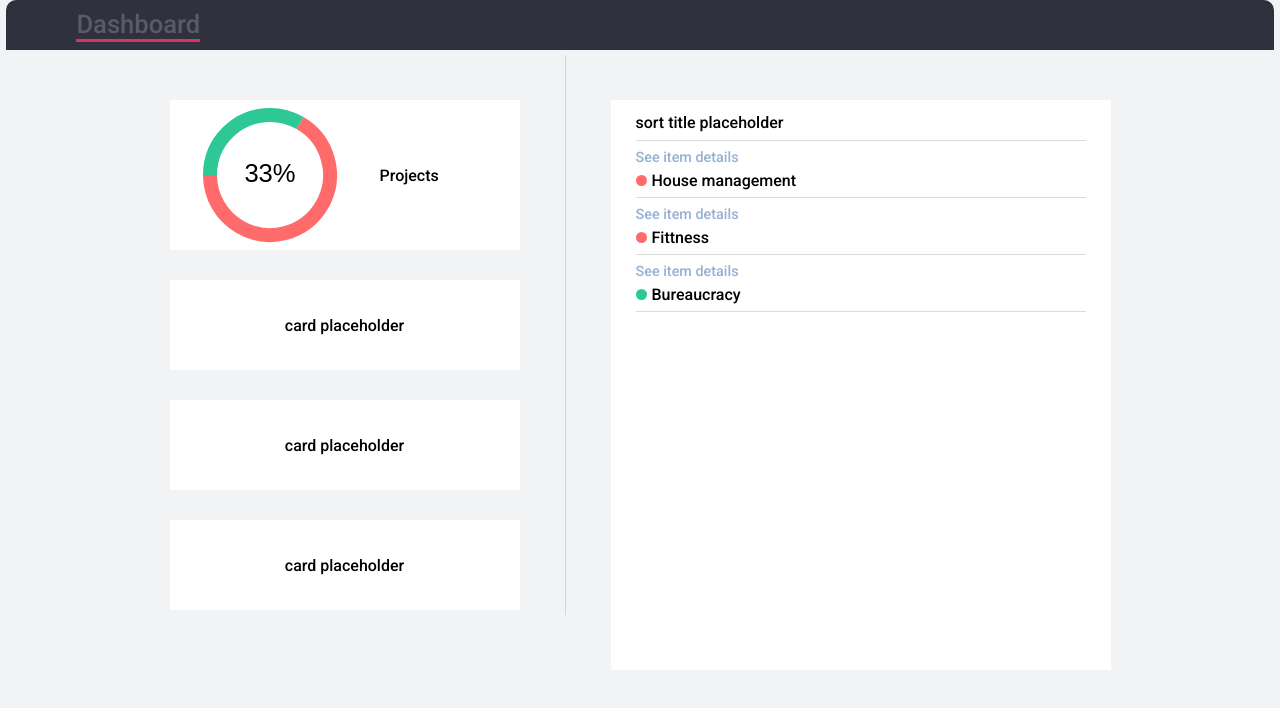
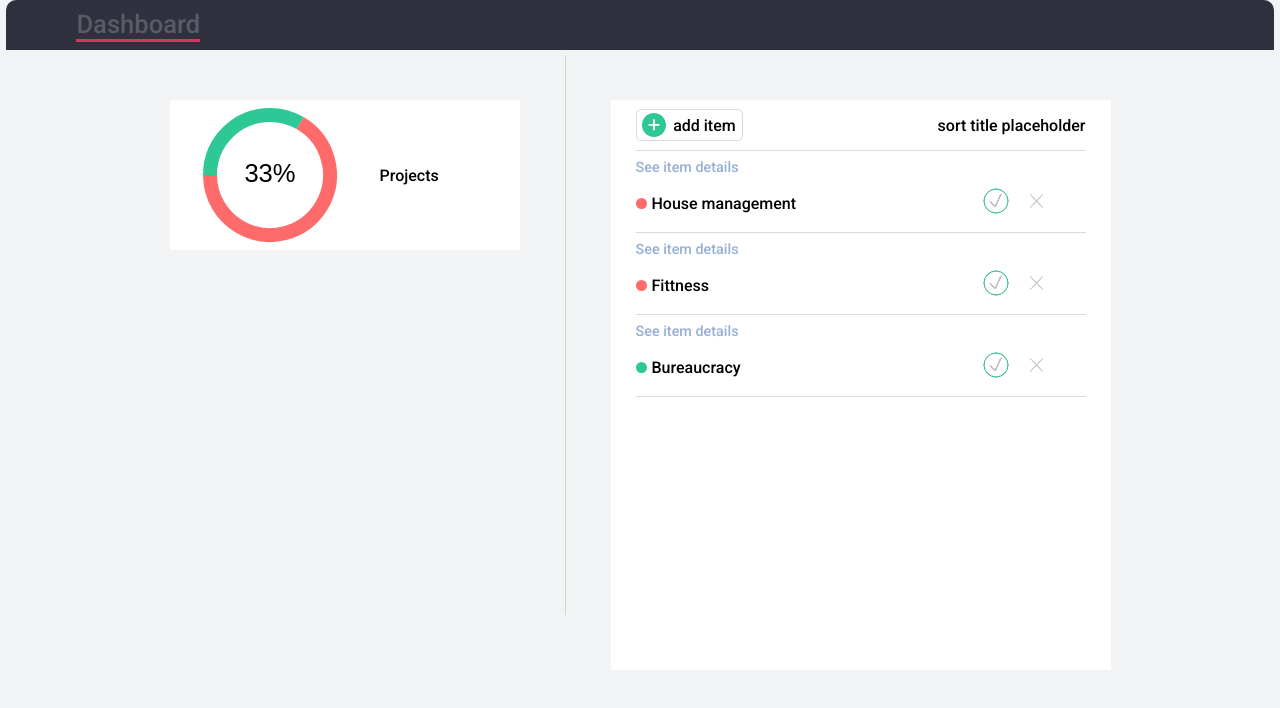
Before and after one commit to AlonJoshua/vue-todo-list, a Vue app: page / in a window 1280 px wide. Shown: the top 708 px of the page. Built offline with nearby package versions, Linux system fonts and the light colour scheme.

Commit message:
New abilities: Create and delete items (delete uses a recursion loop)

```diff
--- a/src/App.vue
+++ b/src/App.vue
@@ -16,7 +16,10 @@
             <middle-line></middle-line>
             <right-bar :rightBarCurrViewData="currBarsView"
                        :sortOptions="sortOptions"
-                       v-on:itemDetailsClickHandler="ChangeToItemView($event)">
+                       v-on:addBtnClick="addNewItem"
+                       v-on:itemDetailsClickHandler="ChangeToItemView($event)"
+                       v-on:doneIconClickHandler="updateItemStatus($event)"
+                       v-on:deleteIconClickHandler="deleteItem($event)">
             </right-bar>
         </div>
     </div>
@@ -58,7 +61,7 @@ export default {
                 sortedTasksMap: null,
                 firstTimeSort: true
             },
-            taskStatuses: {
+            itemStatuses: {
                 DONE: "Done",
                 OPEN: "Open",
                 CLOSE: "Close"
@@ -84,8 +87,8 @@ export default {
             }
             this.currBarsView = itemData;
         },
-        addNewTask(list) {
-            list.tasks.unshift({
+        addNewItem() {
+            this.currBarsView.items.unshift({
                 id: Date.now(),
                 name: "",
                 status: "Open",
@@ -97,11 +100,11 @@ export default {
         removeTask(task, list) {
             list.tasks.splice(this.findtaskIndex(list.id, task.id), 1);
         },
-        statusChange(task) {
-            if (task.status === this.taskStatuses.OPEN) {
-                task.status = this.taskStatuses.DONE;
-            } else if (task.status === this.taskStatuses.DONE) {
-                task.status = this.taskStatuses.OPEN;
+        updateItemStatus(itemData) {
+            if (itemData.status === this.itemStatuses.OPEN) {
+                itemData.status = this.itemStatuses.DONE;
+            } else if (itemData.status === this.itemStatuses.DONE) {
+                itemData.status = this.itemStatuses.OPEN;
             }
         },
         setListView(data) {
@@ -130,10 +133,20 @@ export default {
                 list.name = value;
             }
         },
-        deleteList(index) {
-            console.log("index: ", index);
-            console.log("list: ", this.lists[index]);
-            this.lists.splice(index, 1);
+        deleteItem(itemData) {
+            function recurse (arr) {
+                for (let i = 0; i < arr.length; i++) {
+                    if (arr[i].id === itemData.id) {
+                    arr.splice(i, 1);
+                    } else {
+                        if (typeof arr[i] === "object"
+                            && Object.prototype.hasOwnProperty.call(arr[i], 'items')) {
+                            recurse(arr[i].items);
+                        }
+                    }
+                }
+            }
+            recurse(this.defaultMainView.items);
         },
         findListIndex(id) {
             return this.lists.findIndex(l => l.id === id)
--- /dev/null
+++ b/src/components/icons/delete-icon.vue
@@ -0,0 +1,51 @@
+<template>
+  <div class="delete-icon-wrapper"
+       @click="deleteIconClickHandler">
+     <canvas class="delete-icon" width="40px" height="40px"></canvas>
+  </div>
+</template>
+
+<script>
+export default {
+  props: {
+    itemData: {}
+  },
+  methods: {
+    deleteIconClickHandler() {
+      this.$emit("deleteIconClickHandler", this.itemData);
+    },
+    draw() {
+      const canvases = document.getElementsByClassName("delete-icon");
+      for (let i = 0; i < canvases.length; i++) {
+      const ctx = canvases[i].getContext("2d");
+      ctx.lineWidth = 1;
+      ctx.strokeStyle = "rgb(200, 200, 200)"
+      ctx.beginPath();
+      ctx.moveTo(14, 13);
+      ctx.lineTo(27, 27);
+      ctx.moveTo(14, 27);
+      ctx.lineTo(27, 13);
+      ctx.stroke();
+      ctx.beginPath();
+
+        // ctx.arc(x, y, radius, startAngle, endAngle);
+        // ctx.stroke();
+      }
+    }
+  },
+  watch: {
+    itemStatus: function() {
+      this.draw();
+    }
+  },
+  mounted() {
+    this.draw();
+  }
+}
+</script>
+
+<style>
+img {
+  color: rgb(212, 212, 212);
+}
+</style>
--- /dev/null
+++ b/src/components/icons/done-icon.vue
@@ -0,0 +1,62 @@
+<template>
+  <div class="done-icon-wrapper" @click="doneIconClickHandler">
+     <canvas class="done-icon" width="40px" height="40px"></canvas>
+  </div>
+</template>
+
+<script>
+export default {
+  props: {
+    itemStatus: {}
+  },
+  methods: {
+    doneIconClickHandler() {
+      this.$emit("doneIconClickHandler");
+    },
+    draw() {
+      const canvases = document.getElementsByClassName("done-icon");
+      for (let i = 0; i < canvases.length; i++) {
+      const ctx = canvases[i].getContext("2d");
+      const x = canvases[i].width / 2;
+      const y = canvases[i].height / 2;
+      const radius = 12;
+      const startAngle = 0;
+      const endAngle = 2 * Math.PI;
+      ctx.lineWidth = 1;
+
+      ctx.beginPath();
+      ctx.moveTo(14, 20);
+      ctx.lineTo(19, 26);
+      ctx.lineTo(25, 13);
+      ctx.stroke();
+
+      ctx.beginPath();
+      if (this.itemStatus === "Done") {
+        ctx.strokeStyle = "rgb(46, 200, 151)"
+        ctx.arc(x, y, radius, startAngle, endAngle);
+        ctx.stroke();
+      } else {
+        ctx.strokeStyle = "rgb(200, 200, 200)"
+        ctx.arc(x, y, radius, startAngle, endAngle);
+        ctx.stroke();
+      }
+
+      }
+    }
+  },
+  watch: {
+    itemStatus: function() {
+      this.draw();
+    }
+  },
+  mounted() {
+    this.draw();
+  }
+}
+</script>
+
+<style>
+img {
+  color: rgb(212, 212, 212);
+}
+</style>
--- /dev/null
+++ b/src/components/icons/svg-button-template.vue
@@ -0,0 +1,21 @@
+<template>
+  <div class="icon-wrapper">
+      <img class="icon" :src="iconData.src" :width="iconData.iconSize.width" alt="">
+  </div>
+</template>
+
+<script>
+// import SVGs from "../../../images.json"
+
+export default {
+    props: {
+        iconData: {}
+    }
+}
+</script>
+
+<style lang="scss" scoped>
+.icon-wrapper {
+    width: 25px;
+}
+</style>
--- a/src/components/progress-bar/progress-bar.vue
+++ b/src/components/progress-bar/progress-bar.vue
@@ -16,8 +16,8 @@ export default {
         draw() {
             const canvas = document.getElementById('progress-bar-canvas');
             const ctx = canvas.getContext("2d");
-            let x = canvas.width / 2;
-            let y = canvas.height / 2;
+            const x = canvas.width / 2;
+            const y = canvas.height / 2;
             let radius = 60;
             let redArcStartAngle = this.calculateProgressBar.redArc.startAngle;
             let redArcEndAngle = this.calculateProgressBar.redArc.endAngle;
--- a/src/containers/left-side-bar/left-side-bar.vue
+++ b/src/containers/left-side-bar/left-side-bar.vue
@@ -2,19 +2,14 @@
   <div class="left-bar-wrapper">
       <over-view :leftBarCurrViewData="leftBarCurrViewData">
       </over-view>
-      <status-card></status-card>
-      <status-card></status-card>
-      <status-card></status-card>
   </div>
 </template>
 
 <script>
 import overView from "./overview-card/overview-card.vue"
-import StatusCard from "../../components/statuses/left-bar-status-card/lef-bar-status-card.vue"
 export default {
     components: {
-        overView,
-        StatusCard
+        overView
     },
     props: {
         leftBarCurrViewData: {}
--- a/src/containers/right-side-bar/right-bar-item/right-bar-item.vue
+++ b/src/containers/right-side-bar/right-bar-item/right-bar-item.vue
@@ -3,23 +3,36 @@
       <item-info-btn :itemData="itemData"
                      v-on:itemDetailsClickHandler="itemDetailsClickHandler($event)">
       </item-info-btn>
-      <div class="item-title-wrapper">
+      <div class="item-content-wrapper">
           <status-dot :itemStatus="itemData.status"></status-dot>
           <div class="item-title">{{itemData.name}}</div>
-    </div>
+          <div class="action-icons-wrapper">
+              <done-icon :itemStatus="itemData.status"
+                         v-on:doneIconClickHandler="doneIconClickHandler(itemData)"></done-icon>
+              <delete-icon :itemData="itemData"
+                           v-on:deleteIconClickHandler="deleteIconClickHandler($event)">
+              </delete-icon>
+          </div>
+      </div>
+
   </div>
 </template>
 
 <script>
 import statusDot from "../../../components/statuses/status-dot/status-dot.vue"
 import itemInfoBtn from "../item-info-btn/item-info-btn.vue"
+import doneIcon from "../../../components/icons/done-icon.vue"
+import deleteIcon from "../../../components/icons/delete-icon.vue"
+
 export default {
     props: {
         itemData: {}
     },
     components: {
         statusDot,
-        itemInfoBtn
+        itemInfoBtn,
+        doneIcon,
+        deleteIcon
     },
     data() {
         return {}
@@ -27,6 +40,12 @@ export default {
     methods: {
         itemDetailsClickHandler(itemData) {
             this.$emit("itemDetailsClickHandler", itemData);
+        },
+        doneIconClickHandler(itemData) {
+            this.$emit("doneIconClickHandler", itemData);
+        },
+        deleteIconClickHandler(itemData) {
+            this.$emit("deleteIconClickHandler", itemData);
         },
         setCurrStatus() {
             let isAllItemsStatusesDone = true;
@@ -54,14 +73,19 @@ export default {
     padding-bottom: 2px;
     width: 450px;
     box-shadow: 0 1px 0px 0px rgb(218, 218, 218);
-    .item-title-wrapper {
+    .item-content-wrapper {
         display: flex;
         align-items: center;
+        width: 420px;
         margin-top: 5px;
         margin-bottom: 5px;
         .item-title {
         margin-left: 5px;
         }
     }
+    .action-icons-wrapper {
+        display: flex;
+        margin-left: auto;
+    }
 }
 </style>
--- a/src/containers/right-side-bar/right-bar-top-manu/right-bar-top-manu.vue
+++ b/src/containers/right-side-bar/right-bar-top-manu/right-bar-top-manu.vue
@@ -1,22 +1,60 @@
 <template>
   <div class="right-bar-top-manu-wrapper">
-      <div class="changing-sort-by-title">sort title placeholder</div>
+    <div class="add-btn-wrapper" @click="addBtnClick">
+      <icon-btn class="add-btn-icon" :iconData="addBtnData"></icon-btn>
+      <label class="add-btn-label" for=""> {{addBtnData.label}} </label>
+
+    </div>
+    <div class="changing-sort-by-title">sort title placeholder</div>
+
   </div>
 </template>
 
 <script>
+import iconBtn from "../../../components/icons/svg-button-template.vue"
+
 export default {
-
+  components: {
+    iconBtn
+  },
+  data() {
+    return {
+      addBtnData: {
+        src: require("../../../assets/plus.svg"),
+        label: "add item",
+        iconSize: {
+          width: "24px"
+        }
+      }
+    }
+  },
+  methods: {
+    addBtnClick() {
+      this.$emit("addBtnClick");
+    }
+  }
 }
 </script>
 
 <style lang="scss" scoped>
 .right-bar-top-manu-wrapper {
     display: flex;
+    justify-content: space-between;
     align-items: center;
-    margin-top: 5px;
     width: 450px;
-    height: 35px;
+    height: 50px;
     box-shadow: 0 1px 0px 0px rgb(218, 218, 218);
+    .add-btn-wrapper {
+      display: flex;
+      justify-content: space-evenly;
+      border: 1px solid rgb(218, 218, 218);
+      border-radius: 5px;
+      align-items: center;
+      width: 105px;
+      height: 30px;
+      .add-btn-icon {
+        display: flex;
+      }
+    }
 }
 </style>
--- a/src/containers/right-side-bar/right-side-bar.vue
+++ b/src/containers/right-side-bar/right-side-bar.vue
@@ -2,12 +2,13 @@
 
 <template>
   <div class="right-bar-wrapper">
-      <right-bar-top-manu></right-bar-top-manu>
+      <right-bar-top-manu v-on:addBtnClick="addBtnClick"></right-bar-top-manu>
       <right-bar-item v-for="(item, index) in rightBarCurrViewData.items"
                       :key="index"
                       :itemData="item"
-
-                      v-on:itemDetailsClickHandler="itemDetailsClickHandler($event)">
+                      v-on:doneIconClickHandler="doneIconClickHandler($event)"
+                      v-on:itemDetailsClickHandler="itemDetailsClickHandler($event)"
+                      v-on:deleteIconClickHandler="deleteIconClickHandler($event)">
       </right-bar-item>
   </div>
 </template>
@@ -31,8 +32,14 @@ export default {
         itemDetailsClickHandler(itemData) {
             this.$emit("itemDetailsClickHandler", itemData);
         },
-        checkItems() {
-            console.log()
+        doneIconClickHandler(itemData) {
+            this.$emit("doneIconClickHandler", itemData);
+        },
+        deleteIconClickHandler(itemData) {
+            this.$emit("deleteIconClickHandler", itemData);
+        },
+        addBtnClick() {
+            this.$emit("addBtnClick");
         }
     },
     computed: {
```
Also changed, not shown: src/components/icon-button/icon-button.vue (deleted, +0 -24 lines), src/assets/plus.svg.
